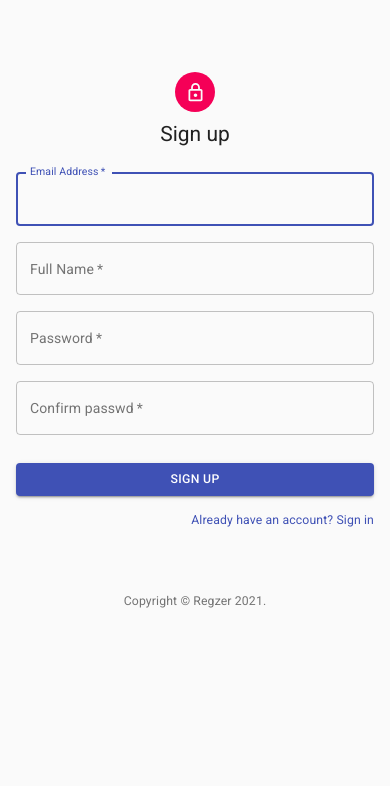
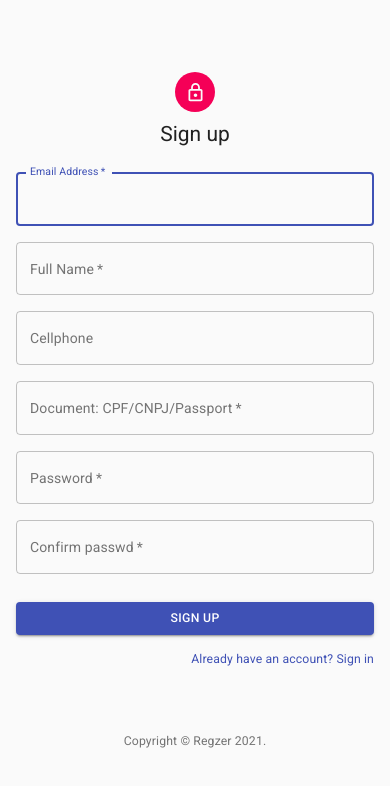
Before and after one commit to caiosduarte/dwfs-pia-regzer, a React (Create React App) app in the folder web/: page /sign-up in a window 390 px wide. Shown: the top 786 px of the page. Built offline with nearby package versions, Linux system fonts and the light colour scheme.

Commit message:
acréscimo de document e cellphone em sign-up e mudanças nas mensagens de confirmação de e-mail

```diff
--- a/web/src/pages/Confirm.tsx
+++ b/web/src/pages/Confirm.tsx
@@ -26,6 +26,7 @@ import { api } from "../services/api";
 import { queryParams } from "../utils/queryParams";
 
 import { isUuid } from "../utils/uuid";
+import LinkWrapper from "../components/LinkWrapper";
 
 const useStyles = makeStyles((theme) => ({
     paper: {
@@ -60,7 +61,8 @@ interface IFormData {
 export default function Confirm(props: any) {
     const { toPrivate, isConfirmed } = useContext(AuthContext);
 
-    const { formState, handleSubmit, register } = useForm<{ ids: string }>();
+    const { formState, handleSubmit, register, clearErrors, reset } =
+        useForm<{ ids: string }>();
 
     const [submitError, setSubmitError] = useState<string>();
 
@@ -133,7 +135,10 @@ export default function Confirm(props: any) {
 
             await api.patch(`users/confirm?token=${hash}`, { email });
 
-            setConfirmMessage("Registration confirmed.");
+            setConfirmMessage(`Registration confirmed by ${email}.`);
+
+            clearErrors();
+            reset();
         } catch (error) {
             const status = error.response?.status;
 
@@ -159,6 +164,9 @@ export default function Confirm(props: any) {
             setConfirmMessage(
                 "Check your email for a link to confirm your registration. If it doesn’t appear within a few minutes, check your spam folder."
             );
+
+            clearErrors();
+            reset();
         } catch (error) {
             const status = error.response?.status;
 
@@ -223,18 +231,23 @@ export default function Confirm(props: any) {
                             error={isError(formState.errors.ids)}
                             helperText={errorMessage(formState.errors.ids)}
                             {...register("ids", {
-                                required:
-                                    "O endereço de email é um campo obrigatório.",
+                                required: "Email address is required.",
                             })}
                         />
 
                         <FormHelperText id="helper-text">
-                            {getSubmitErrorMessage() ||
-                                getConfirmMessage() ||
+                            {getSubmitErrorMessage() || (
+                                    <>
+                                        {getConfirmMessage()}
+                                        <LinkWrapper to="/sign-in">
+                                            Sign in
+                                        </LinkWrapper>
+                                    </>
+                                ) ||
                                 "Confirm your registration by email."}
                         </FormHelperText>
                         <SubmitButton
-                            name={"Confirm"}
+                            label="Confirm"
                             isSubmitting={formState.isSubmitting}
                             isSubmitted={formState.isSubmitted}
                             isInvalid={!!formState.errors}
--- a/web/src/pages/Dashboard/painels.tsx
+++ b/web/src/pages/Dashboard/painels.tsx
@@ -29,7 +29,7 @@ export function PainelRegistration({ isAdmin, classesContent }: PainelProps) {
 export function PainelDashboard({ isAdmin, classesContent }: PainelProps) {
     return isAdmin ? (
         <Grid container spacing={2}>
-            <Grid item xs={12} md={8} lg={9}>
+            {/* <Grid item xs={12} md={8} lg={9}>
                 <Paper className={classesContent[0]}>
                     <Chart />
                 </Paper>
@@ -39,7 +39,7 @@ export function PainelDashboard({ isAdmin, classesContent }: PainelProps) {
                 <Paper className={classesContent[1]}>
                     <Deposits />
                 </Paper>
-            </Grid>
+            </Grid> */}
 
             <Grid item xs={12}>
                 <Paper className={classesContent[2]}>
--- a/web/src/pages/SignUp.tsx
+++ b/web/src/pages/SignUp.tsx
@@ -48,6 +48,8 @@ export function SignUp(props: any) {
         useForm<{
             name: string;
             email: string;
+            cellphone?: string;
+            document: string;
             password: string;
             confirmation: string;
         }>();
@@ -64,11 +66,6 @@ export function SignUp(props: any) {
             : !!field) || hasErrors;
 
     const classes = useStyles();
-
-    useEffect(() => {
-        console.log("Props => ", props);
-        // console.log("Props emailCheckIn => ", props.match.params?.emailCheckIn);
-    }, []);
 
     const getConfirmation = () => {
         return (
@@ -123,7 +120,9 @@ export function SignUp(props: any) {
                             Click to sign in.
                         </LinkWrapper>
                     );
-                    setSubmitError("This email is already been used.");
+                    setSubmitError(
+                        error.response.data.message || "User already exists."
+                    );
 
                     break;
                 case 500:
@@ -131,7 +130,7 @@ export function SignUp(props: any) {
                     break;
                 default:
                     setSubmitError(
-                        error.response?.data.message || "Error to send data."
+                        error.response.data.message || "Error to send data."
                     );
             }
 
@@ -172,11 +171,11 @@ export function SignUp(props: any) {
                                 error={isError("email")}
                                 helperText={errorMessage(errors.email)}
                                 {...register("email", {
-                                    required:
-                                        "O endereço de email é um campo obrigatório.",
+                                    required: "Email address is required.",
                                 })}
                             />
                         </Grid>
+
                         <Grid item xs={12}>
                             <TextField
                                 variant="outlined"
@@ -188,8 +187,36 @@ export function SignUp(props: any) {
                                 error={isError("name")}
                                 helperText={errorMessage(errors.name)}
                                 {...register("name", {
+                                    required: "Full name is required.",
+                                })}
+                            />
+                        </Grid>
+                        <Grid item xs={12}>
+                            <TextField
+                                variant="outlined"
+                                fullWidth
+                                label="Cellphone"
+                                type="text"
+                                id="cellphone"
+                                autoComplete="cellphone"
+                                error={isError("cellphone")}
+                                helperText={errorMessage(errors.password)}
+                                {...register("cellphone")}
+                            />
+                        </Grid>
+                        <Grid item xs={12}>
+                            <TextField
+                                variant="outlined"
+                                required
+                                fullWidth
+                                label="Document: CPF/CNPJ/Passport"
+                                type="text"
+                                id="document"
+                                error={isError("document")}
+                                helperText={errorMessage(errors.confirmation)}
+                                {...register("document", {
                                     required:
-                                        "O nome completo é um campo obrigatório.",
+                                        "Any document is required: CPF or CNPJ or Passport.",
                                 })}
                             />
                         </Grid>
@@ -206,7 +233,7 @@ export function SignUp(props: any) {
                                 error={isError("password")}
                                 helperText={errorMessage(errors.password)}
                                 {...register("password", {
-                                    required: "A senha é obrigatória.",
+                                    required: "Password is required..",
                                 })}
                             />
                         </Grid>
@@ -221,17 +248,21 @@ export function SignUp(props: any) {
                                 error={isError("confirmation")}
                                 helperText={errorMessage(errors.confirmation)}
                                 {...register("confirmation", {
-                                    required: "A confirmação é obrigatória.",
+                                    required: "Confirm password is required.",
                                 })}
                             />
                         </Grid>
                     </Grid>
                     <FormControl fullWidth>
+                        {/* TODO: mudar a cor do texto de resposta ou colocar um ícone para diferenciar: error, warning e tip */}
                         <FormHelperText
                             id="helper-text"
                             margin="dense"
                             filled={true}
                             error={hasErrors}
+                            color={
+                                !hasErrors && getConfirmation() ? "primary" : ""
+                            }
                         >
                             {getSubmitErrorMessage() || getConfirmation()}
                         </FormHelperText>
```
